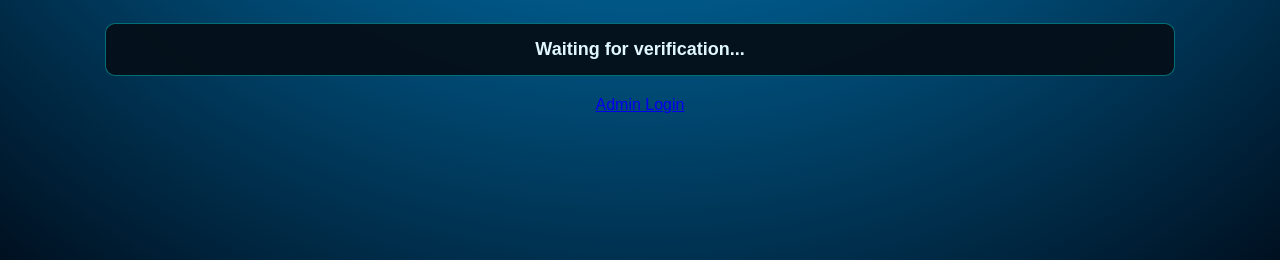
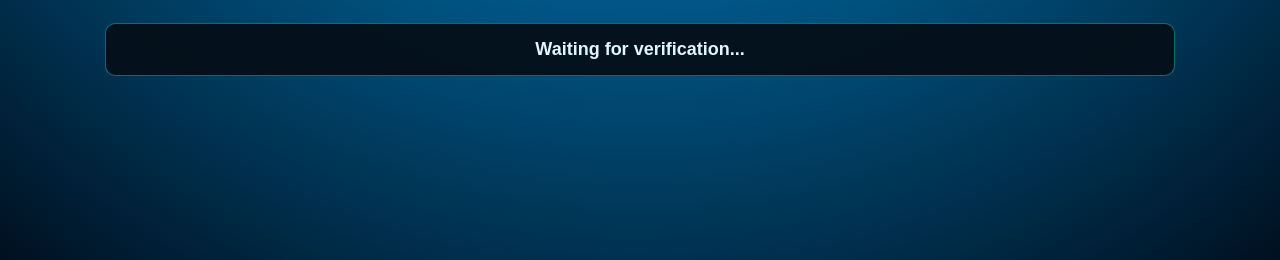
Before and after one commit to Shah4893/chemist2door, a Flask app: template templates/index.html in a window 1280 px wide. Shown: the part 560-820 px from the top of the page. Run offline with Flask 3, Linux system fonts and the light colour scheme; the template is opened without the code that fills it, so the values that code supplies are empty.

Commit message:
Remove admin link and update comments in index.html

```diff
--- a/templates/index.html
+++ b/templates/index.html
@@ -69,7 +69,7 @@
         }
         .logout-btn:hover { background: #a30000; }
 
-        /* GDPR: Admin link removed from public page */
+        /* Admin link removed from public page */
     </style>
 </head>
 
@@ -122,17 +122,14 @@
             <p id="resultText">Waiting for verification...</p>
         </div>
 
-        <!-- GDPR: Admin link removed -->
-        <div style="text-align:center;margin-top:20px;">
-            <a href="/admin/login" class="primary-btn">Admin Login</a>
-        </div>
-
+        <!-- ADMIN BUTTON REMOVED COMPLETELY -->
+        <!-- No admin link here -->
     </div>
 
 </div>
 
 <!-- ========================= -->
-<!-- ADMIN LOGIN PAGE          -->
+<!-- ADMIN LOGIN PAGE (Separate URL Only) -->
 <!-- ========================= -->
 <div id="adminLoginPage" class="page">
 
```
